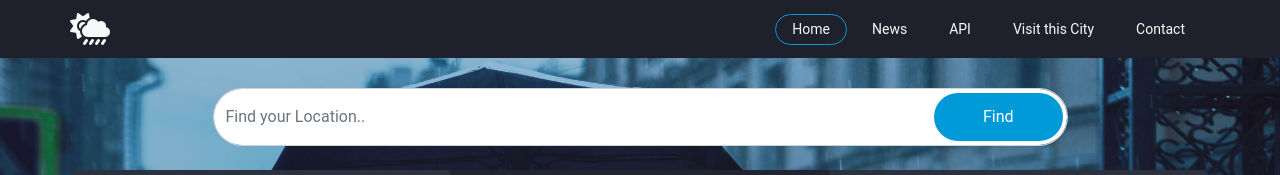
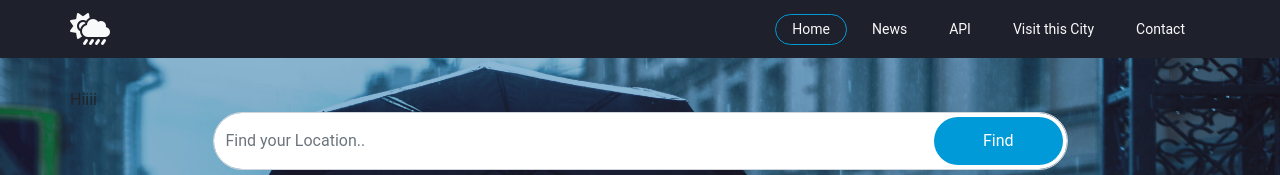
Before and after one commit to ossamaabdein/Weathery, a plain HTML site: page index.html in a window 1280 px wide. Shown: the top 175 px of the page. Drawn offline with Linux system fonts and the light colour scheme; no server answers.

Commit message:
added hiiiii

```diff
--- a/index.html
+++ b/index.html
@@ -30,6 +30,7 @@
 
             <div id="home-content" class="pt-5">
                 <div class="container">
+                    <div>Hiiii</div>
                     <div class="input-group mb-2 w-75 m-auto">
                         <input type="text" id="searchInput" class="form-control rounded-pill py-3" placeholder="Find your Location.." aria-label="Recipient's username" aria-describedby="button-addon2">
                         <button class="btn rounded-pill px-5" type="button" id="findBtn">Find</button>
```
